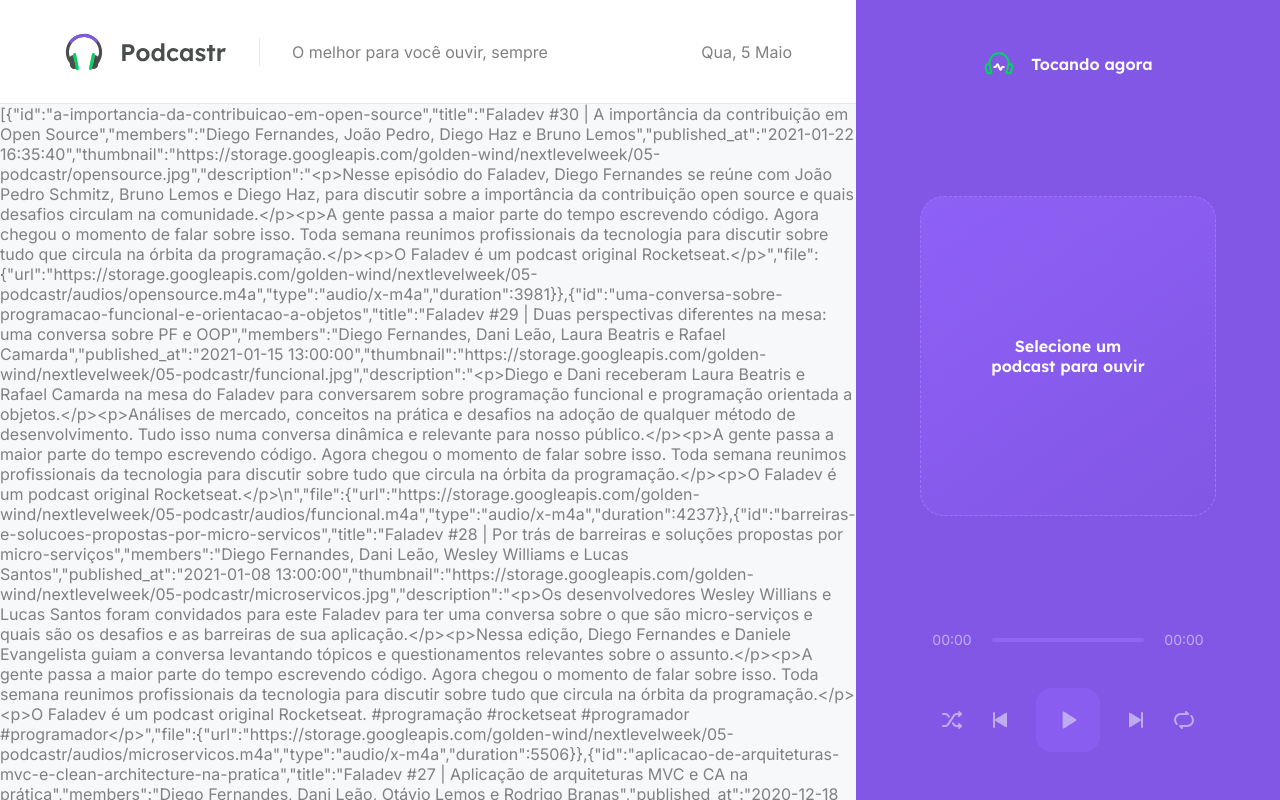
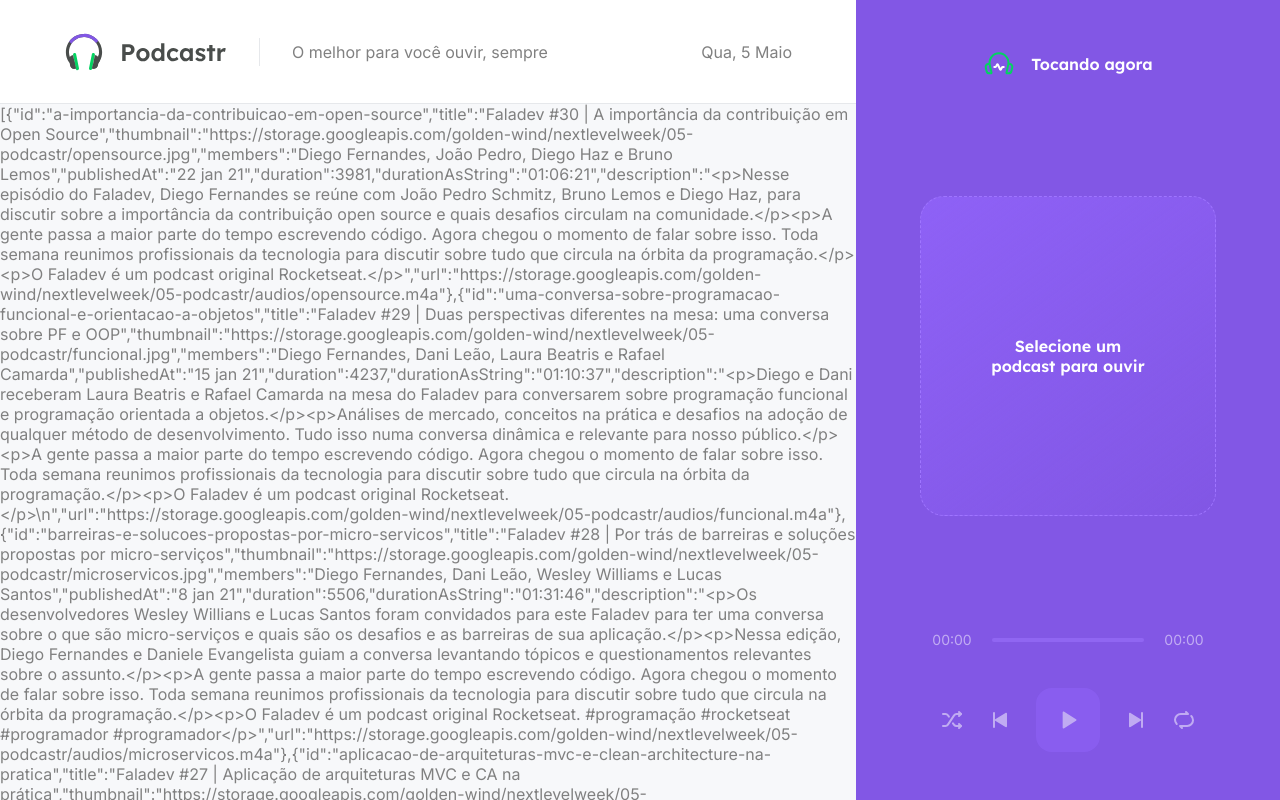
Before and after one commit to AdryelliReiz/nlw-05-podcastr, a Next.js app: page / in a window 1280 px wide. Shown: the top 800 px of the page. Built offline with nearby package versions, Linux system fonts and the light colour scheme; data requests are answered from the project's data file.

Commit message:
formatted API data

```diff
--- a/package.json
+++ b/package.json
@@ -9,6 +9,7 @@
     "server": "json-server server.json -w -d 750 -p 3333"
   },
   "dependencies": {
+    "axios": "^0.21.1",
     "date-fns": "^2.21.1",
     "next": "10.1.3",
     "react": "17.0.2",
--- a/src/pages/index.tsx
+++ b/src/pages/index.tsx
@@ -1,16 +1,60 @@
-export default function Home(props) {
+import { GetStaticProps } from 'next';
+import { format, parseISO } from 'date-fns';
+import ptBR from 'date-fns/locale/pt-BR';
+import { api } from '../services/api';
+import { convertDurationToTimeString } from '../utils/convertDurationToTimeString';
+
+
+type Episode = {
+  id: string;
+  title: string;
+  thumbnail: string;
+  members: string;
+  publishedAt: string;
+  duration: number;
+  durationAsString: string;
+  description: string;
+  url: string;
+}
+
+type HomeProps = {
+  episodes: Episode[]
+}
+
+export default function Home(props: HomeProps) {
   return (
     <p>{ JSON.stringify(props.episodes) }</p>
   )
 }
 
-export async function getStaticProps() {
-  const response = await fetch('http://localhost:3333/episodes')
-  const data = await response.json()
+export const  getStaticProps: GetStaticProps = async () => {
+  const { data } = await api.get('episodes', {
+    params: {
+      _limit: 12,
+      _sort: 'published_at',
+      _order: 'desc'
+    }
+  })
+
+  const episodes = data.map(episode => {
+    return {
+      id: episode.id,
+      title: episode.title,
+      thumbnail: episode.thumbnail,
+      members: episode.members,
+      publishedAt: format(parseISO(episode.published_at), 'd MMM yy', {
+        locale: ptBR
+      }),
+      duration: Number(episode.file.duration),
+      durationAsString: convertDurationToTimeString(Number(episode.file.duration)),
+      description: episode.description,
+      url: episode.file.url,
+    }
+  })
 
   return {
     props: {
-      episodes: data,
+      episodes: episodes,
     },
     revalidate: 60 * 60 * 8,
   }
--- /dev/null
+++ b/src/services/api.ts
@@ -0,0 +1,5 @@
+import axios from 'axios';
+
+export const api = axios.create({
+  baseURL: 'http://localhost:3333/'
+})
--- /dev/null
+++ b/src/utils/convertDurationToTimeString.ts
@@ -0,0 +1,13 @@
+import { stringify } from "node:querystring"
+
+export function convertDurationToTimeString(duration: number) {
+  const hours = Math.floor(duration / 3600)
+  const minutes = Math.floor((duration % 3600) / 60)
+  const seconds = duration % 60
+
+  const finalResult = [hours, minutes, seconds]
+    .map(unit => String(unit).padStart(2, '0'))
+    .join(':')
+
+  return finalResult;
+}
```
Also changed, not shown: 1 other file (tests, documents, lock files or other folders).
